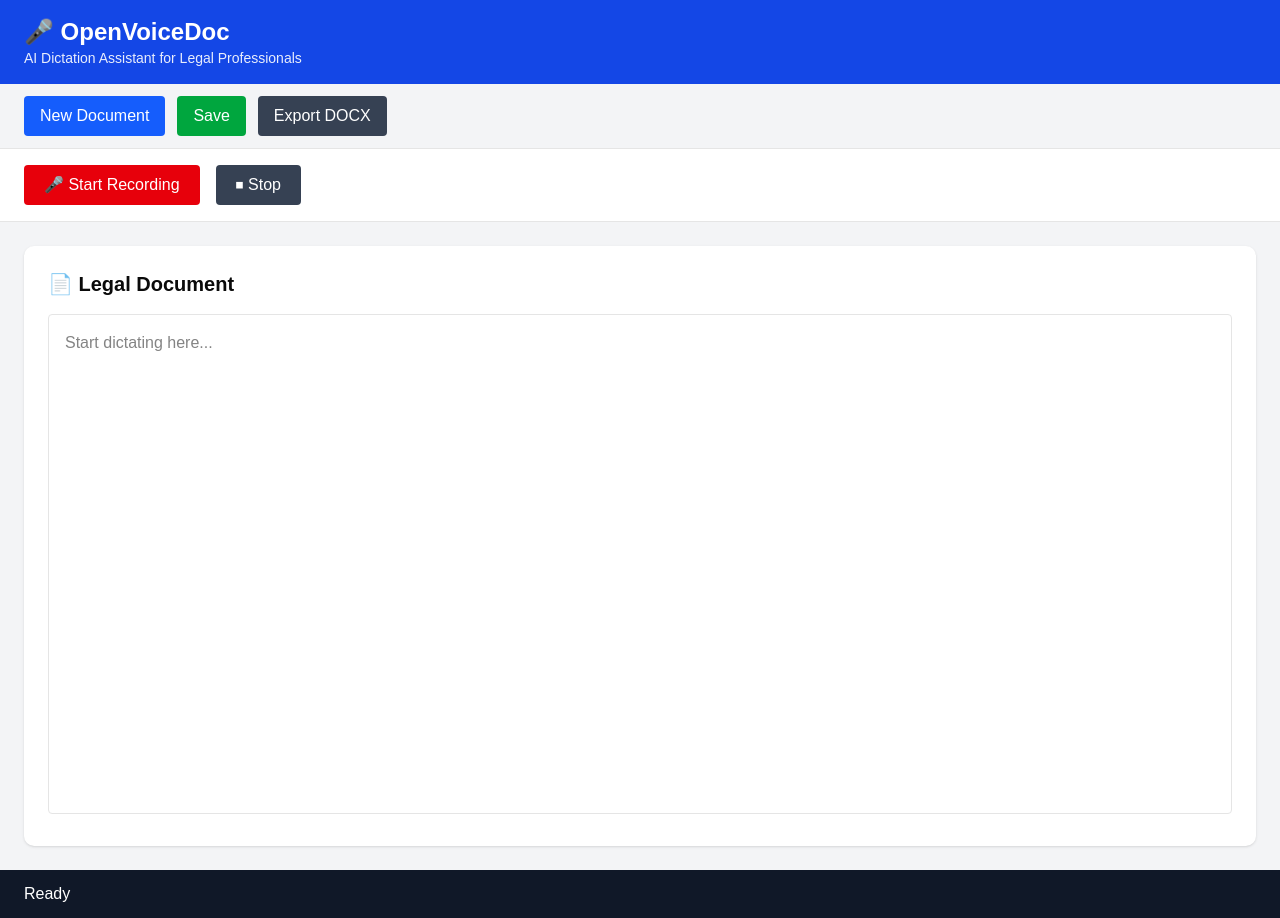
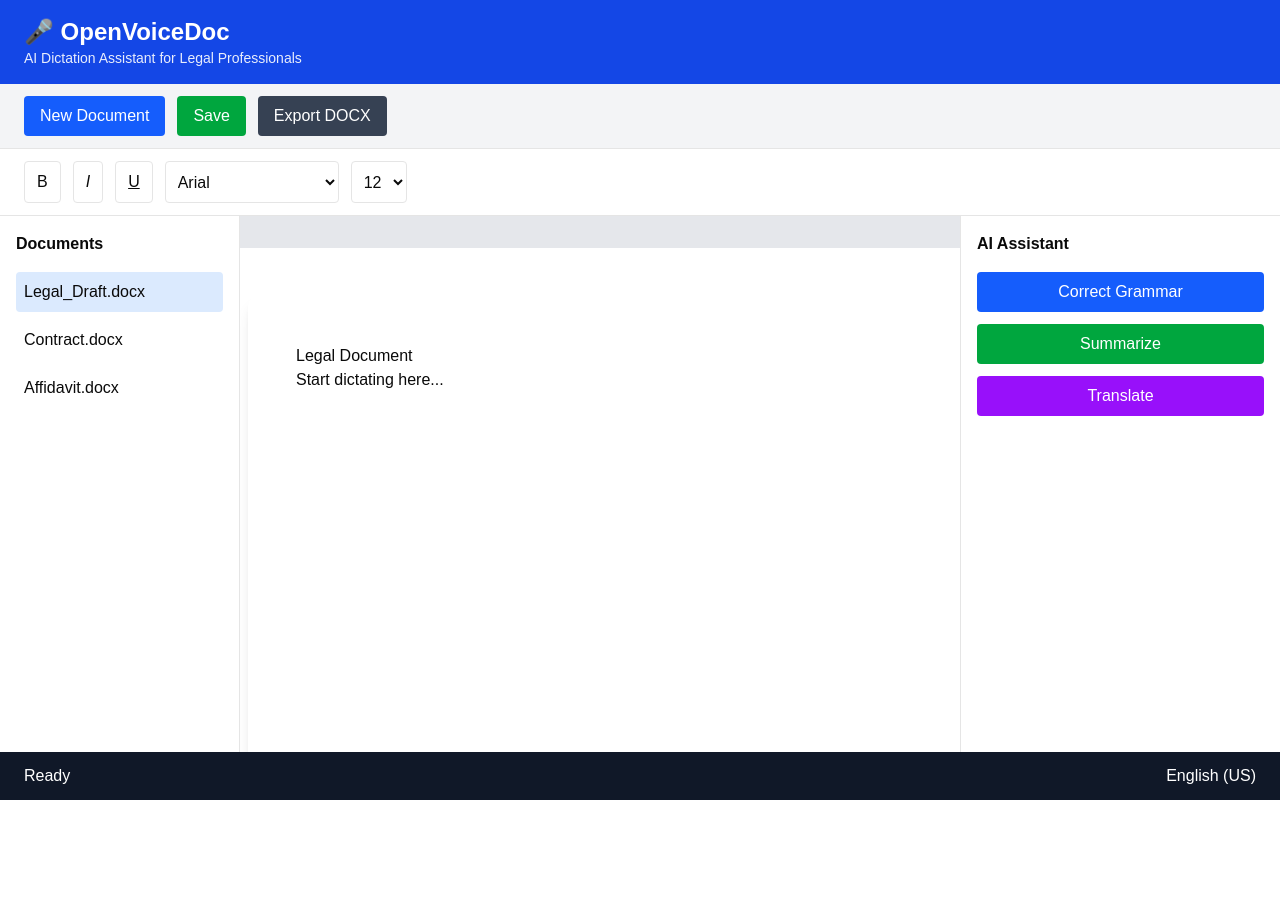
Before and after one commit to viswanathvm2005-png/OpenVoiceDoc, a React app in the folder frontend/: page / in a window 1280 px wide. After the commit the page ends 800 px from the top, so only its background shows below. Built offline with nearby package versions, Linux system fonts and the light colour scheme; the HTML template or start-up script is replaced by a standard one.

Commit message:
feat: add global EditorContext

```diff
--- a/frontend/package.json
+++ b/frontend/package.json
@@ -12,6 +12,7 @@
   "dependencies": {
     "@base-ui/react": "^1.6.0",
     "@fontsource-variable/geist": "^5.3.0",
+    "@tiptap/pm": "^3.29.2",
     "@tiptap/react": "^3.29.2",
     "@tiptap/starter-kit": "^3.29.2",
     "class-variance-authority": "^0.7.1",
--- /dev/null
+++ b/frontend/src/components/ai/AIPanel.tsx
@@ -0,0 +1,25 @@
+export default function AIPanel() {
+    return (
+        <aside className="w-80 bg-white border-l p-4">
+            <h2 className="font-bold mb-4">
+                AI Assistant
+            </h2>
+
+            <div className="space-y-3">
+
+                <button className="w-full bg-blue-600 text-white py-2 rounded">
+                    Correct Grammar
+                </button>
+
+                <button className="w-full bg-green-600 text-white py-2 rounded">
+                    Summarize
+                </button>
+
+                <button className="w-full bg-purple-600 text-white py-2 rounded">
+                    Translate
+                </button>
+
+            </div>
+        </aside>
+    );
+}
--- /dev/null
+++ b/frontend/src/components/document/Editor.tsx
@@ -0,0 +1,9 @@
+import DocumentEditor from "../editor/DocumentEditor";
+
+export default function Editor() {
+    return (
+        <div className="bg-white rounded-xl shadow-xl w-[800px] min-h-[1000px] p-12">
+            <DocumentEditor />
+        </div>
+    );
+}
--- a/frontend/src/components/editor/DocumentEditor.tsx
+++ b/frontend/src/components/editor/DocumentEditor.tsx
@@ -1,14 +1,20 @@
+import { EditorContent, useEditor } from "@tiptap/react";
+import StarterKit from "@tiptap/starter-kit";
+
 export default function DocumentEditor() {
+    const editor = useEditor({
+        extensions: [StarterKit],
+        content: `
+      <h1>Legal Document</h1>
+      <p>Start dictating here...</p>
+    `,
+    });
+
+    if (!editor) return null;
+
     return (
-        <div className="bg-white rounded-lg shadow p-6 min-h-[600px]">
-            <h2 className="text-xl font-semibold mb-4">
-                📄 Legal Document
-            </h2>
-
-            <textarea
-                className="w-full h-[500px] border rounded p-4 outline-none resize-none"
-                placeholder="Start dictating here..."
-            />
+        <div className="bg-white shadow-lg rounded-lg w-[800px] min-h-[1000px] mx-auto p-12">
+            <EditorContent editor={editor} />
         </div>
     );
 }
--- a/frontend/src/components/layout/MainLayout.tsx
+++ b/frontend/src/components/layout/MainLayout.tsx
@@ -1,21 +1,35 @@
 import Header from "./Header";
 import Ribbon from "../ribbon/Ribbon";
-import RecordingToolbar from "../recording/RecordingToolbar";
-import DocumentEditor from "../editor/DocumentEditor";
-import StatusBar from "../status/StatusBar";
+import Toolbar from "@/components/toolbar/Toolbar";
+import Sidebar from "../sidebar/Sidebar";
+import Editor from "../document/Editor";
+import AIPanel from "../ai/AIPanel";
+import Footer from "@/components/statusBar/Footer";
 
 export default function MainLayout() {
     return (
-        <div className="min-h-screen flex flex-col bg-gray-100">
+        <div className="h-screen flex flex-col bg-gray-100">
+
             <Header />
+
             <Ribbon />
-            <RecordingToolbar />
 
-            <main className="flex-1 p-6">
-                <DocumentEditor />
-            </main>
+            <Toolbar />
 
-            <StatusBar />
+            <div className="flex flex-1 overflow-hidden">
+
+                <Sidebar />
+
+                <main className="flex-1 p-8 bg-gray-200 overflow-auto flex justify-center">
+                    <Editor />
+                </main>
+
+                <AIPanel />
+
+            </div>
+
+            <Footer />
+
         </div>
     );
 }
--- /dev/null
+++ b/frontend/src/components/sidebar/Sidebar.tsx
@@ -0,0 +1,23 @@
+export default function Sidebar() {
+    return (
+        <aside className="w-60 bg-white border-r p-4">
+            <h2 className="font-bold mb-4">
+                Documents
+            </h2>
+
+            <ul className="space-y-2">
+                <li className="p-2 rounded bg-blue-100">
+                    Legal_Draft.docx
+                </li>
+
+                <li className="p-2 rounded hover:bg-gray-100 cursor-pointer">
+                    Contract.docx
+                </li>
+
+                <li className="p-2 rounded hover:bg-gray-100 cursor-pointer">
+                    Affidavit.docx
+                </li>
+            </ul>
+        </aside>
+    );
+}
--- /dev/null
+++ b/frontend/src/components/statusBar/Footer.tsx
@@ -0,0 +1,8 @@
+export default function Footer() {
+    return (
+        <footer className="bg-gray-900 text-white px-6 py-3 flex justify-between">
+            <span>Ready</span>
+            <span>English (US)</span>
+        </footer>
+    );
+}
--- /dev/null
+++ b/frontend/src/components/toolbar/Toolbar.tsx
@@ -0,0 +1,22 @@
+export default function Toolbar() {
+    return (
+        <div className="bg-white border-b px-6 py-3 flex gap-3">
+            <button className="px-3 py-2 border rounded">B</button>
+            <button className="px-3 py-2 border rounded italic">I</button>
+            <button className="px-3 py-2 border rounded underline">U</button>
+
+            <select className="border rounded px-2">
+                <option>Arial</option>
+                <option>Times New Roman</option>
+                <option>Calibri</option>
+            </select>
+
+            <select className="border rounded px-2">
+                <option>12</option>
+                <option>14</option>
+                <option>16</option>
+                <option>18</option>
+            </select>
+        </div>
+    );
+}
--- /dev/null
+++ b/frontend/src/context/EditorContext.tsx
@@ -0,0 +1,30 @@
+import { createContext, useContext, useState } from "react";
+import type { Editor } from "@tiptap/react";
+
+type EditorContextType = {
+    editor: Editor | null;
+    setEditor: (editor: Editor | null) => void;
+};
+
+const EditorContext = createContext<EditorContextType>({
+    editor: null,
+    setEditor: () => {},
+});
+
+export function EditorProvider({
+                                   children,
+                               }: {
+    children: React.ReactNode;
+}) {
+    const [editor, setEditor] = useState<Editor | null>(null);
+
+    return (
+        <EditorContext.Provider value={{ editor, setEditor }}>
+            {children}
+        </EditorContext.Provider>
+    );
+}
+
+export function useEditorContext() {
+    return useContext(EditorContext);
+}
--- a/frontend/src/main.tsx
+++ b/frontend/src/main.tsx
@@ -1,10 +1,14 @@
 import { StrictMode } from "react";
 import { createRoot } from "react-dom/client";
 import "./index.css";
-import App from "./App.tsx";
+import App from "./App";
 
-createRoot(document.getElementById("root")).render(
+import { EditorProvider } from "./context/EditorContext";
+
+createRoot(document.getElementById("root")!).render(
     <StrictMode>
-        <App />
+        <EditorProvider>
+            <App />
+        </EditorProvider>
     </StrictMode>
 );
```
Also changed, not shown: 1 other file (tests, documents, lock files or other folders).
